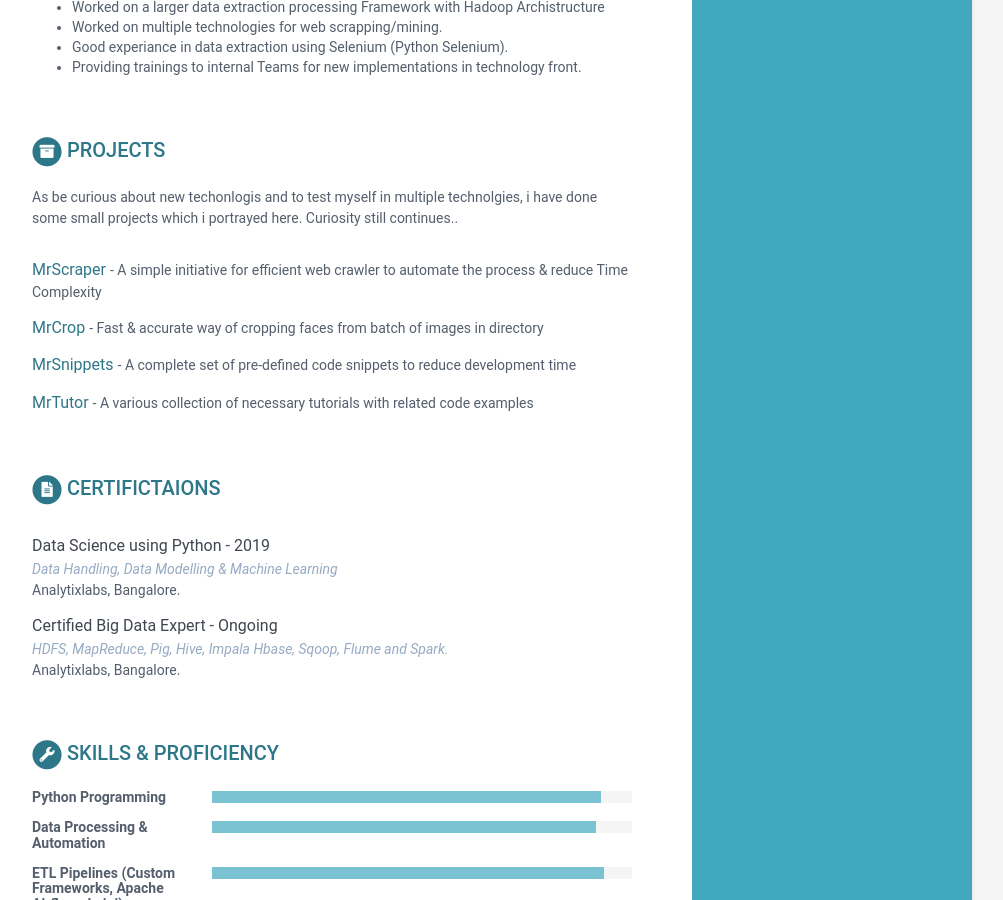
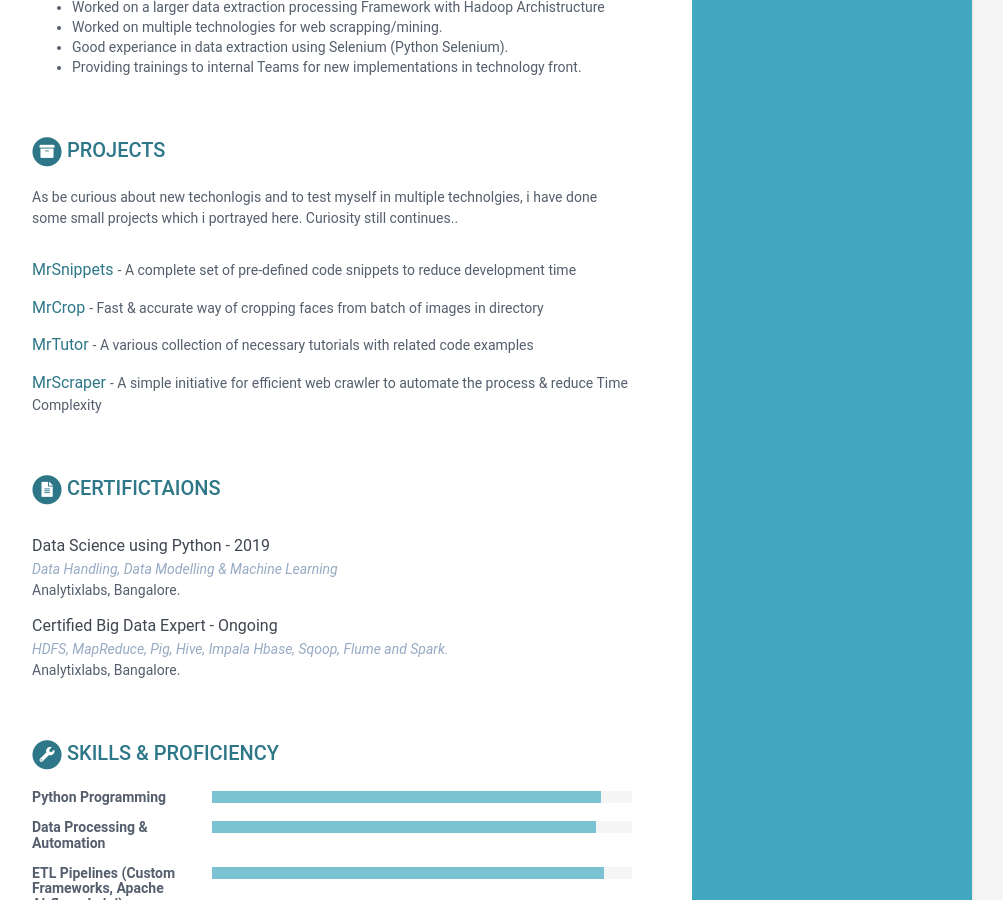
Before and after one commit to dhamodharanrk/online-cv, a Jekyll site: the page built from index.html, in a window 1280 px wide and 900 px high, scrolled down 1243 px. Shown: the whole window, without its empty margins (168-1171 px from the left). Built offline with Jekyll 4.4.1, drawn with Linux system fonts in a browser that asks for light colours.

```diff
--- a/_data/data.yml
+++ b/_data/data.yml
@@ -145,22 +145,21 @@ projects:
       As be curious about new techonlogis and to test myself in multiple technolgies, i have done some small projects which i portrayed here. Curiosity still continues..
 
     assignments:
-      - title: MrScraper
-        link: "#"
-        tagline: "A simple initiative for efficient web crawler to automate the process & reduce Time Complexity"
+      - title: MrSnippets
+        link: "https://pypi.org/project/MrSnippets/"
+        tagline: "A complete set of pre-defined code snippets to reduce development time"
 
       - title: MrCrop
         link: "https://pypi.org/project/MrCrop/"
         tagline: "Fast & accurate way of cropping faces from batch of images in directory"
 
-      - title: MrSnippets
-        link: "https://pypi.org/project/MrSnippets/"
-        tagline: "A complete set of pre-defined code snippets to reduce development time"
-
       - title: MrTutor
         link: "https://dhamodharanrk.github.io/MrTutorial/"
         tagline: "A various collection of necessary tutorials with related code examples"
 
+      - title: MrScraper
+        link: "#"
+        tagline: "A simple initiative for efficient web crawler to automate the process & reduce Time Complexity"
 
 
 skills:
```
